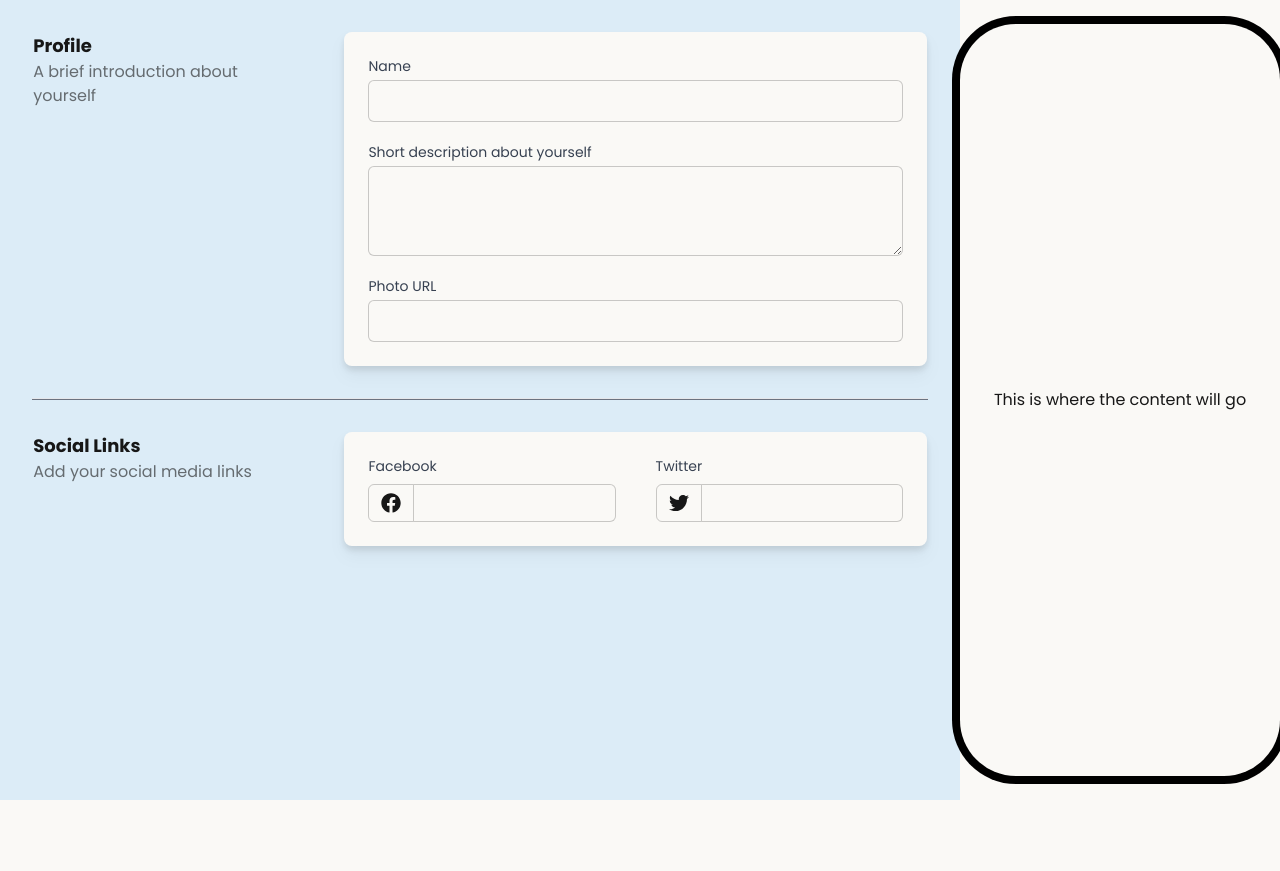
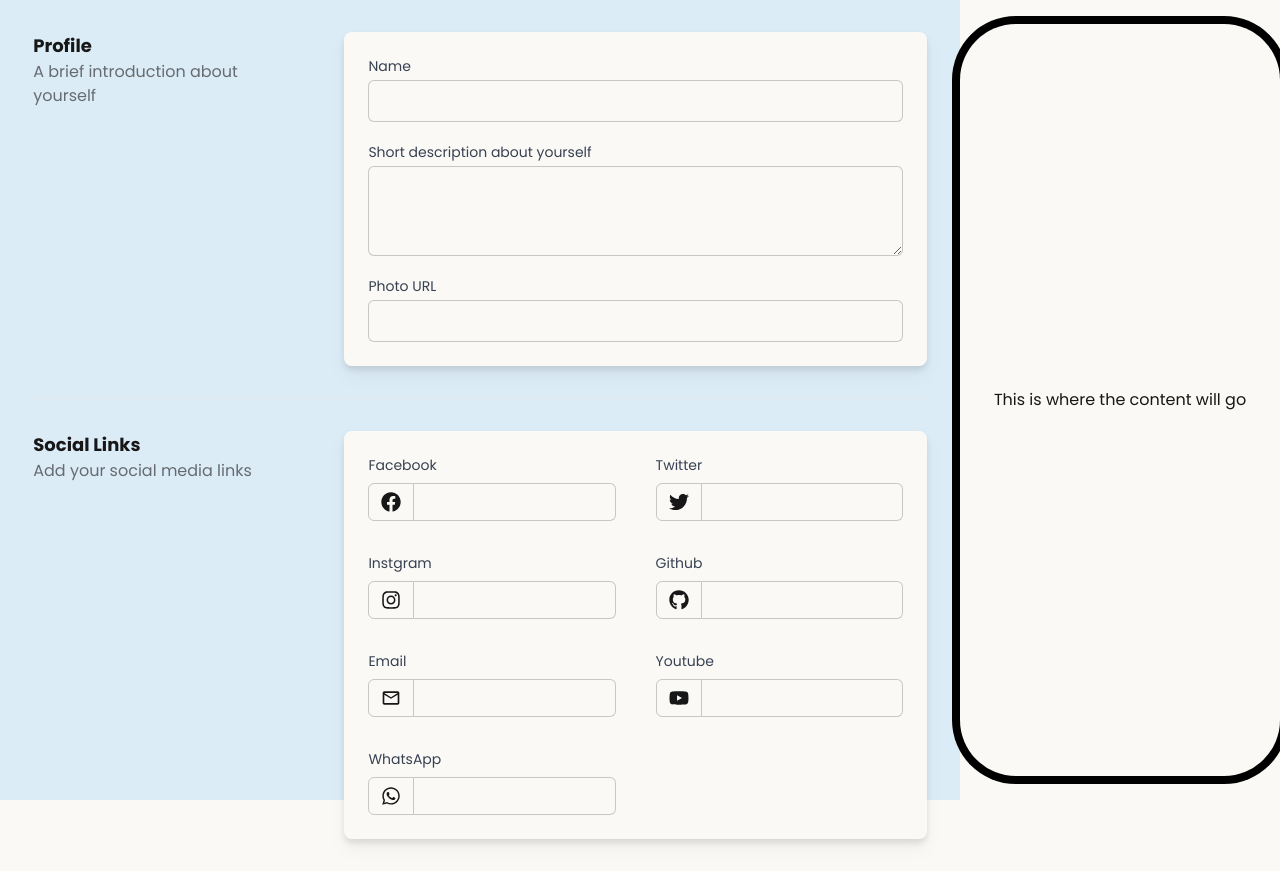
Before and after one commit to muhkyle17/creator-social-profile, a Next.js app: page / in a window 1280 px wide. Before the commit the page ends 800 px from the top, so only its background shows below. Built offline with nearby package versions, Linux system fonts and the light colour scheme.

Commit message:
Add the rest of the social links

```diff
--- a/src/app/components/SocialLinks.jsx
+++ b/src/app/components/SocialLinks.jsx
@@ -1,4 +1,14 @@
-import { FaFacebook, FaTwitter } from 'react-icons/fa'
+import {
+  FaFacebook,
+  FaTwitter,
+  FaInstagram,
+  FaGithub,
+  FaTelegram,
+  FaLinkedin,
+  FaYoutube,
+  FaWhatsapp,
+} from 'react-icons/fa'
+import { MdOutlineMailOutline } from 'react-icons/md'
 
 import SocialLink from './SocialLink'
 
@@ -9,10 +19,22 @@ const SocialLinks = () => {
         <h1 className='font-bold text-lg'>Social Links</h1>
         <h2 className='opacity-60'>Add your social media links</h2>
       </div>
-      <div className='w-[65%] h-fit bg-white p-6 rounded-lg drop-shadow-lg'>
+      <div className='w-[65%] h-fit bg-white p-6 rounded-lg drop-shadow-lg flex flex-col gap-8'>
         <div className='flex flex-row gap-10 justify-between'>
           <SocialLink inputName='facebook' labelName='Facebook' icon={<FaFacebook />} />
           <SocialLink inputName='twitter' labelName='Twitter' icon={<FaTwitter />} />
+        </div>
+        <div className='flex flex-row gap-10 justify-between'>
+          <SocialLink inputName='instagram' labelName='Instgram' icon={<FaInstagram />} />
+          <SocialLink inputName='github' labelName='Github' icon={<FaGithub />} />
+        </div>
+        <div className='flex flex-row gap-10 justify-between'>
+          <SocialLink inputName='email' labelName='Email' icon={<MdOutlineMailOutline />} />
+          <SocialLink inputName='youtube' labelName='Youtube' icon={<FaYoutube />} />
+        </div>
+        <div className='flex flex-row gap-10 justify-between'>
+          <SocialLink inputName='whatsapp' labelName='WhatsApp' icon={<FaWhatsapp />} />
+          <div className='invisible w-1/2' />
         </div>
       </div>
     </div>
```
